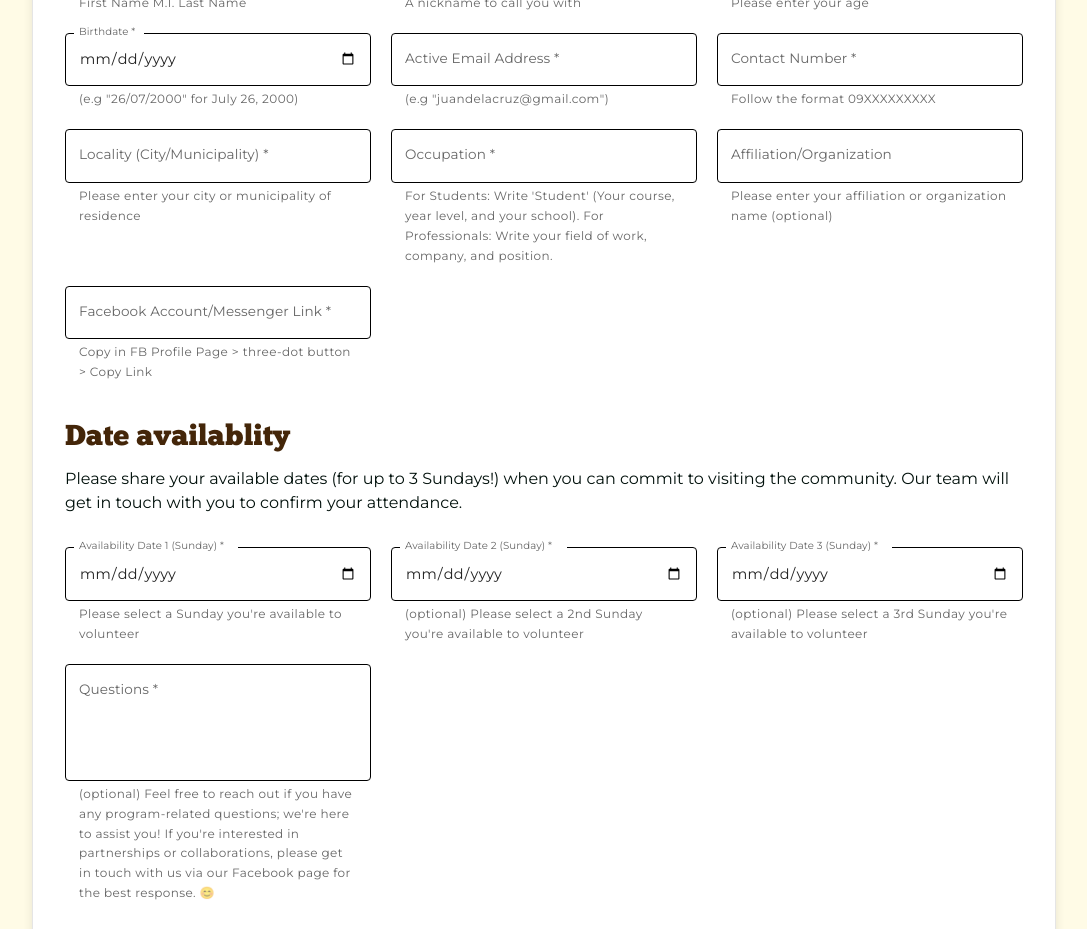
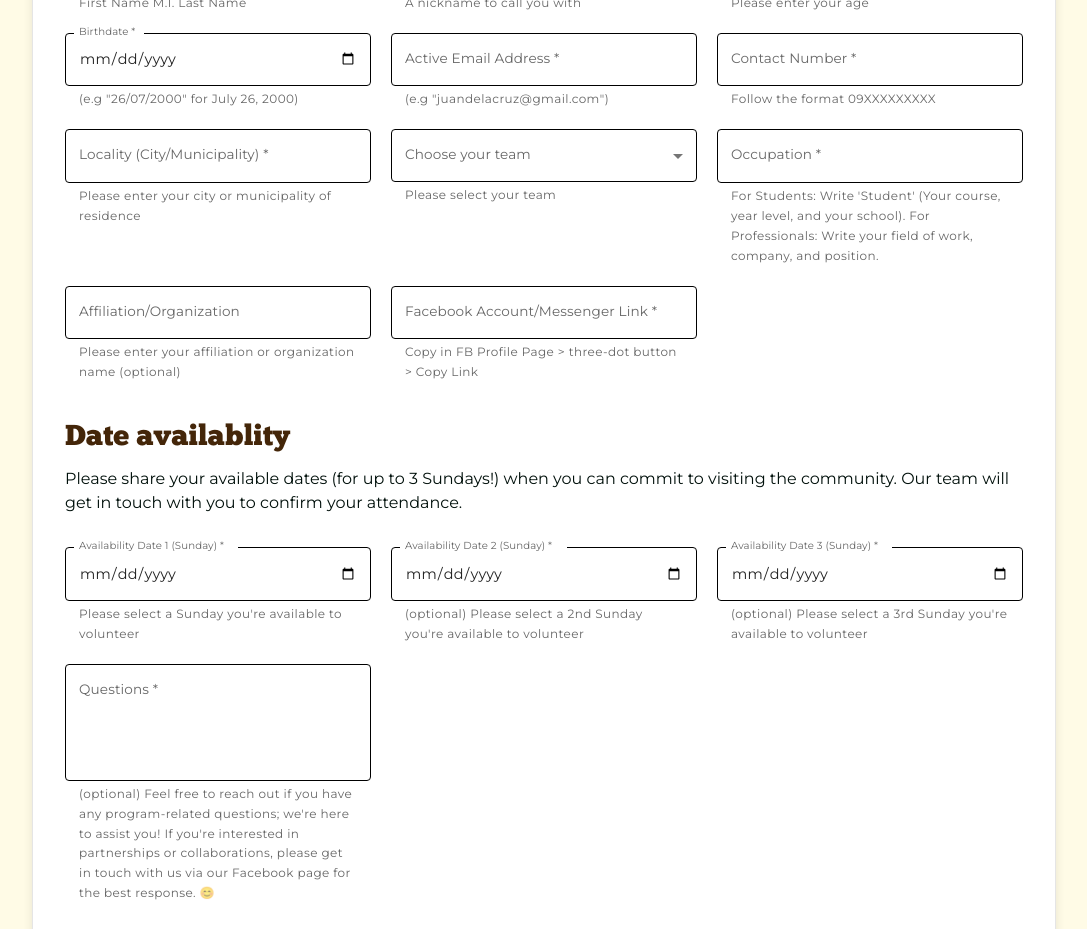
Before and after one commit to Aron-Arboleda/LiwanagAtDunong, a React (Vite) app: page /volunteer in a window 1280 px wide. Shown: the part 2280-3209 px from the top of the page, without its empty margins (96-1183 px from the left). Built offline with nearby package versions, Linux system fonts and the light colour scheme; a web font is replaced by a local one.

Commit message:
Added team field in forms

```diff
--- a/src/components/Form/Form.jsx
+++ b/src/components/Form/Form.jsx
@@ -4,6 +4,11 @@ import React from "react";
 import { useForm } from "react-hook-form";
 import TextField from "@mui/material/TextField";
 import Button from "@mui/material/Button";
+import Select from "@mui/material/Select";
+import MenuItem from "@mui/material/MenuItem";
+import FormControl from "@mui/material/FormControl";
+import FormHelperText from "@mui/material/FormHelperText";
+import InputLabel from "@mui/material/InputLabel";
 import styled from "@mui/material/styles/styled";
 import Grid2 from "@mui/material/Grid2";
 import yellow from "@mui/material/colors/yellow";
@@ -39,23 +44,70 @@ const CustomTextField = styled(TextField)(({ theme }) => ({
   },
   "& .MuiOutlinedInput-root": {
     fontFamily: "Montserrat, sans-serif",
-    fontSize: "0.9rem", // Adjusted font size for input
+    fontSize: "0.9rem",
     "& fieldset": {
-      borderColor: "black", // Default black border
-      borderWidth: "1px", // Default border width
+      borderColor: "black",
+      borderWidth: "1px",
     },
     "&.Mui-focused fieldset": {
-      borderColor: "#347928", // Black border when focused
+      borderColor: "#347928",
     },
   },
   "& .MuiInputLabel-root": {
-    fontFamily: "Montserrat, sans-serif", // Apply Montserrat to the label text
-    fontSize: "0.85rem", // Slightly smaller font size for the label
+    fontFamily: "Montserrat, sans-serif",
+    fontSize: "0.85rem",
   },
   "& .MuiFormHelperText-root": {
-    fontFamily: "Montserrat, sans-serif", // Apply Montserrat to helper text
+    fontFamily: "Montserrat, sans-serif",
   },
 }));
+
+const CustomSelect = styled(Select)(({ theme }) => ({
+  fontSize: "0.9rem",
+  textAlign: "left",
+  color: "black", // Change text color
+  fontFamily: "Montserrat, sans-serif", // Change font family
+  "& .MuiSelect-select": {
+    padding: theme.spacing(2),
+  },
+  "& .MuiOutlinedInput-notchedOutline": {
+    borderColor: "black", // Change border color
+  },
+  "&.Mui-focused .MuiOutlinedInput-notchedOutline": {
+    borderWidth: "2px", // Change border width when focused
+    borderColor: "#347928", // Change border color when focused
+  },
+}));
+
+const CustomInputLabel = styled(InputLabel)(({ theme }) => ({
+  backgroundColor: "white", // Default background color
+  padding: "0 10px 0 0", // Default padding
+  "&.Mui-focused": {
+    color: "#347928", // Color when label is on top
+  },
+}));
+
+// for testing purposes
+const defaultValuesForTesting = {
+  defaultValues: {
+    complete_name: "Juan D. Dela Cruz",
+    nick_name: "Juan",
+    age: 25,
+    birthdate: "1998-07-26",
+    email: "juandelacruz@gmail.com",
+    contact_number: "09123456789",
+    locality: "Tarlac City",
+    team: "team_tarlac",
+    occupation: "Student",
+    affiliation: "Tarlac Volunteer Group",
+    facebook_link: "https://www.facebook.com/juandelacruz",
+    availability_date1: "2025-01-12", // Next available Sunday
+    availability_date2: "2025-01-19", // Optional 2nd Sunday
+    availability_date3: "2025-01-26", // Optional 3rd Sunday
+    questions:
+      "How can I contribute to the community activities more effectively?",
+  },
+};
 
 const Form = ({ sections, disclaimerText, children, formSubmit }) => {
   const {
@@ -91,12 +143,15 @@ const Form = ({ sections, disclaimerText, children, formSubmit }) => {
             <CardGridLayout sizeOfCard="280px" margin="0px">
               {section.fields.map((field, index) => (
                 <Grid2 size={12} key={index}>
+                  {field.type !== "select" ? (
                     <CustomTextField
                       label={field.label}
                       variant="outlined"
                       fullWidth
                       type={field.type || "text"}
-                    onWheel={(e) => field.type === "number" && e.target.blur()}
+                      onWheel={(e) =>
+                        field.type === "number" && e.target.blur()
+                      }
                       multiline={field.multiline || false}
                       rows={field.rows || 1}
                       placeholder={field.placeholder || ""}
@@ -120,10 +175,16 @@ const Form = ({ sections, disclaimerText, children, formSubmit }) => {
                             }
                           : undefined,
                         min: field.min
-                        ? { value: field.min.value, message: field.min.message }
+                          ? {
+                              value: field.min.value,
+                              message: field.min.message,
+                            }
                           : undefined,
                         max: field.max
-                        ? { value: field.max.value, message: field.max.message }
+                          ? {
+                              value: field.max.value,
+                              message: field.max.message,
+                            }
                           : undefined,
                         pattern: field.pattern
                           ? {
@@ -140,6 +201,41 @@ const Form = ({ sections, disclaimerText, children, formSubmit }) => {
                           : field.description
                       }
                     />
+                  ) : (
+                    <FormControl sx={{ width: "100%" }}>
+                      <CustomInputLabel
+                        id="demo-simple-select-helper-label"
+                        sx={{ fontFamily: "Montserrat", fontSize: "0.85rem" }}
+                      >
+                        {field.placeholder || "Select an option"}
+                      </CustomInputLabel>
+                      <CustomSelect
+                        labelId="demo-simple-select-helper-label"
+                        id="demo-simple-select-helper"
+                        fullWidth
+                        defaultValue=""
+                        //defaultValue={field.options[0].value || ""}
+                        {...register(field.name, {
+                          required: field.required
+                            ? `${field.label} is required`
+                            : false,
+                        })}
+                        error={!!errors[field.name]}
+                        label={field.placeholder}
+                      >
+                        {field.options.map((option, idx) => (
+                          <MenuItem key={idx} value={option.value}>
+                            {option.label}
+                          </MenuItem>
+                        ))}
+                      </CustomSelect>
+                      <FormHelperText sx={{ fontFamily: "Montserrat" }}>
+                        {errors[field.name]
+                          ? errors[field.name].message
+                          : field.description}
+                      </FormHelperText>
+                    </FormControl>
+                  )}
                 </Grid2>
               ))}
             </CardGridLayout>
@@ -148,7 +244,6 @@ const Form = ({ sections, disclaimerText, children, formSubmit }) => {
       </Grid2>
 
       {/* Submit Button */}
-
       {children}
       <div className="flex-center">
         <SubmitButton type="submit" variant="contained" fullWidth>
--- a/src/components/NavigationBar/NavigationBar.css
+++ b/src/components/NavigationBar/NavigationBar.css
@@ -6,6 +6,7 @@ header {
   left: 0px;
   right: 0px;
   z-index: 9999;
+  width: 100%;
 }
 
 #menuToggleContainer {
@@ -109,6 +110,7 @@ header svg {
 @media (min-width: 1080px) {
   header {
     justify-content: center;
+    width: 100vw;
   }
 
   header svg {
--- a/src/pages/VolunteerFormPage/sections.js
+++ b/src/pages/VolunteerFormPage/sections.js
@@ -86,6 +86,19 @@ export const sections = [
           message: "Locality cannot exceed 100 characters.",
         },
         description: "Please enter your city or municipality of residence",
+      },
+      {
+        name: "team",
+        label: "Select Your Team",
+        type: "select", // This makes it a dropdown
+        required: true,
+        placeholder: "Choose your team",
+        options: [
+          { value: "team_tarlac", label: "Team Tarlac" },
+          { value: "team_manila", label: "Team Manila" },
+          { value: "others", label: "Others" },
+        ],
+        description: "Please select your team",
       },
       {
         name: "occupation",
```
Also changed, not shown: 2 other files (tests, documents, lock files or other folders). Lines whose indentation alone changed are shown as unchanged.
